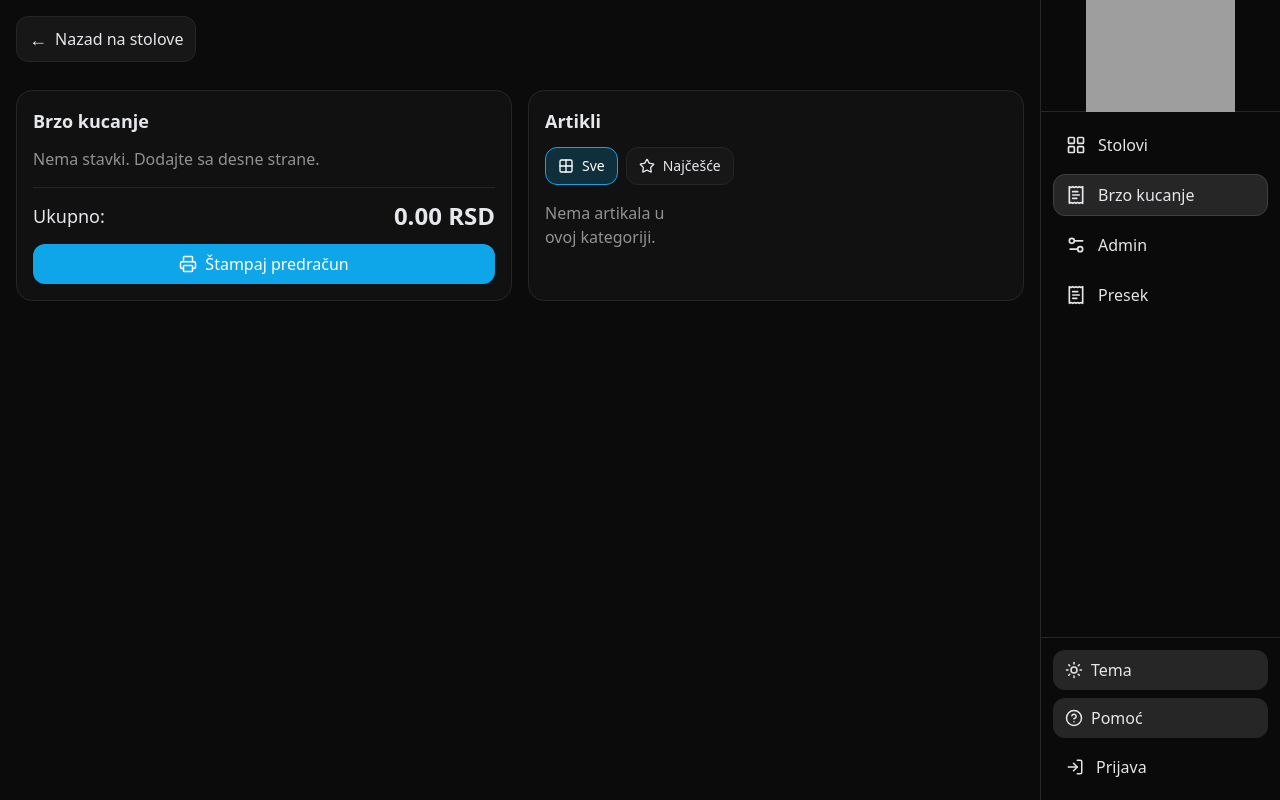
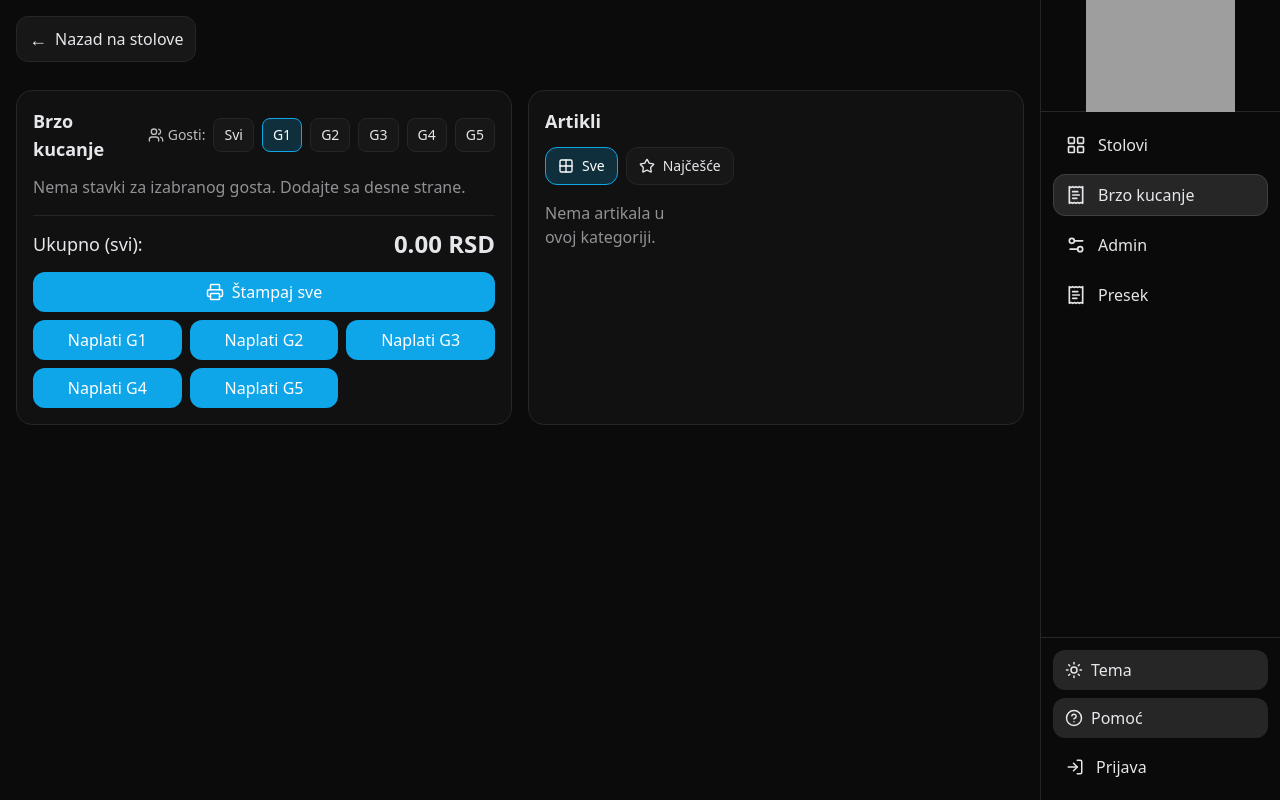
Before and after one commit to 123ris123/predracun, a React (Vite) app: page /pos in a window 1280 px wide. Built offline with nearby package versions, Linux system fonts and the light colour scheme; grey boxes are pictures that could not be loaded.

Commit message:
Add files via upload

```diff
--- a/src/pages/POS.jsx
+++ b/src/pages/POS.jsx
@@ -4,10 +4,13 @@ import { db, seedIfEmpty, ensureCategoryIcons, archiveOrder } from '../store/db.
 import { Card, Button } from '../components/UI.jsx'
 import { BackBar } from '../App.jsx'
 import * as Icons from 'lucide-react'
-import { Grid2X2, Star, Printer } from 'lucide-react'
+import { Grid2X2, Star, Printer, Users } from 'lucide-react'
 
 const TAB_ALL = -1
 const TAB_TOP = -2
+
+const GUEST_ALL = 0
+const MAX_GUESTS = 5
 
 function getIconByName(name){
   return Icons[name] || Icons.Utensils
@@ -164,7 +167,7 @@ function openPrint(html){
   w.focus()
 }
 
-/* === Split modal (lokalna komponenta) === */
+/* === Split modal (ostavljen — radi kao i ranije) === */
 function SplitModal({ open, onClose, sourceItems, products, onConfirm }){
   const [q, setQ] = useState(()=> {
     const m = new Map()
@@ -250,7 +253,7 @@ function SplitModal({ open, onClose, sourceItems, products, onConfirm }){
   )
 }
 
-/* === POS === */
+/* === POS sa gostima (G1–G5 + Svi) === */
 export default function POS(){
   const [params] = useSearchParams()
   const nav = useNavigate()
@@ -265,6 +268,7 @@ export default function POS(){
   const [topIds, setTopIds] = useState([])
 
   const [splitOpen, setSplitOpen] = useState(false)
+  const [activeGuest, setActiveGuest] = useState(1) // default G1
 
   useEffect(()=>{ (async ()=>{
     await seedIfEmpty()
@@ -293,20 +297,22 @@ export default function POS(){
     }
   })() },[tableId])
 
+  /* === Dodavanje/izmena artikala — sada sa guestId === */
   async function addItem(p){
+    const g = activeGuest || 1
     if (quickMode){
       setItems(prev=>{
-        const e = prev.find(x=>x.productId===p.id)
-        if (e) return prev.map(x=> x.productId===p.id ? {...x, qty: x.qty+1, priceEach: p.price} : x)
-        return [...prev, { id: crypto.randomUUID(), productId: p.id, qty: 1, priceEach: p.price }]
+        const e = prev.find(x=>x.productId===p.id && (x.guestId||1)===g)
+        if (e) return prev.map(x=> x.id===e.id ? {...x, qty: x.qty+1, priceEach: p.price, guestId: g } : x)
+        return [...prev, { id: crypto.randomUUID(), productId: p.id, qty: 1, priceEach: p.price, guestId: g }]
       })
       return
     }
-    const existing = await db.table('orderItems').where({ orderId, productId: p.id }).first()
+    const existing = await db.table('orderItems').where({ orderId, productId: p.id, guestId: g }).first()
     if (existing){
       await db.table('orderItems').update(existing.id, { qty: existing.qty + 1 })
     } else {
-      await db.table('orderItems').add({ orderId, productId: p.id, qty: 1, priceEach: p.price })
+      await db.table('orderItems').add({ orderId, productId: p.id, qty: 1, priceEach: p.price, guestId: g })
     }
     const it = await db.table('orderItems').where('orderId').equals(orderId).toArray()
     setItems(it)
@@ -339,8 +345,58 @@ export default function POS(){
     return products.filter(p => p.categoryId === activeTab)
   }, [products, activeTab, topIds])
 
-  /* ======== Štampa celog predračuna ======== */
-  async function printAndArchive(){
+  /* === Filtriranje stavki po gostu za prikaz na levoj strani === */
+  const visibleItems = useMemo(()=>{
+    if (activeGuest === GUEST_ALL) return items
+    return items.filter(i => (i.guestId||1) === activeGuest)
+  }, [items, activeGuest])
+
+  /* === Naplata gosta (arhiva + štampa samo njegovih stavki) === */
+  async function payGuest(g){
+    // skupi stavke izabranoj gostu
+    const list = quickMode
+      ? items.filter(i => (i.guestId||1) === g)
+      : await db.table('orderItems').where('orderId').equals(orderId).toArray().then(arr => arr.filter(i => (i.guestId||1)===g))
+
+    if (list.length === 0) return
+
+    // priprema za štampu
+    const mapped = list.map(it=>{
+      const p = products.find(x=>x.id===it.productId)
+      return { name: p?.name ?? 'Artikal', qty: it.qty, priceEach: it.priceEach ?? p?.price ?? 0 }
+    })
+    const totalNow = mapped.reduce((s,i)=> s + i.qty*i.priceEach, 0)
+
+    // arhiviraj kao zaseban order i ukloni samo ove stavke
+    const tempOrderId = await db.table('orders').add({ tableId: quickMode? null : tableId, status: 'open', createdAt: new Date().toISOString() })
+    for (const it of list){
+      await db.table('orderItems').add({ orderId: tempOrderId, productId: it.productId, qty: it.qty, priceEach: it.priceEach, guestId: (it.guestId||1) })
+    }
+    await archiveOrder(tempOrderId)
+
+    if (quickMode){
+      // obriši iz lokalnog state-a
+      setItems(prev => prev.filter(i => (i.guestId||1)!==g))
+    } else {
+      // obriši iz glavnog ordera u bazi
+      for (const it of list){
+        await db.table('orderItems').delete(it.id)
+      }
+      const it = await db.table('orderItems').where('orderId').equals(orderId).toArray()
+      setItems(it)
+    }
+
+    // štampa
+    const label = quickMode ? `G${g}` : `Sto #${tableId} — G${g}`
+    const shop = { name: 'Caffe Club M', place: 'Drinska 2, 15310 Ribari', logo: '/racun_logo.png' }
+    const now = new Date()
+    const meta = { title: `PREDRAČUN (G${g})`, datetime: formatDateTime(now), number: makePrebillNo(now, `G${g}`), refLeft: label }
+    const html = buildReceiptHTML({ shop, meta, items: mapped, total: totalNow, warning: 'OVO NIJE FISKALNI RAČUN', qrUrl: 'https://www.instagram.com/caffe_club_m/#' })
+    openPrint(html)
+  }
+
+  /* ======== Štampa celog predračuna (Svi) ======== */
+  async function printAndArchiveAll(){
     let list = items
     let label = quickMode ? 'Brzo kucanje' : `Sto #${tableId}`
 
@@ -348,43 +404,31 @@ export default function POS(){
       list = await db.table('orderItems').where('orderId').equals(orderId).toArray()
     }
 
+    if (list.length === 0) return
+
     const mapped = list.map(it=>{
       const p = products.find(x=>x.id===it.productId)
       return { name: p?.name ?? 'Artikal', qty: it.qty, priceEach: it.priceEach ?? p?.price ?? 0 }
     })
     const totalNow = mapped.reduce((s,i)=> s + i.qty*i.priceEach, 0)
 
-    // arhiva
-    if (items.length > 0){
+    // arhiva svega
     if (quickMode){
       const id = await db.table('orders').add({ tableId: null, status: 'open', createdAt: new Date().toISOString() })
-        for (const it of items){
-          await db.table('orderItems').add({ orderId: id, productId: it.productId, qty: it.qty, priceEach: it.priceEach })
+      for (const it of list){
+        await db.table('orderItems').add({ orderId: id, productId: it.productId, qty: it.qty, priceEach: it.priceEach, guestId: (it.guestId||1) })
       }
       await archiveOrder(id)
       setItems([])
     } else {
       await archiveOrder(orderId)
     }
-    }
 
-    const shop = {
-      name: 'Caffe Club M',
-      place: 'Drinska 2, 15310 Ribari',
-      logo: '/racun_logo.png'
-    }
-    const meta = {
-      title: 'PREDRAČUN',
-      datetime: formatDateTime(new Date()),
-      number: makePrebillNo(new Date()),
-      refLeft: label
-    }
+    const shop = { name: 'Caffe Club M', place: 'Drinska 2, 15310 Ribari', logo: '/racun_logo.png' }
+    const meta = { title: 'PREDRAČUN', datetime: formatDateTime(new Date()), number: makePrebillNo(new Date()), refLeft: label }
 
     const html = buildReceiptHTML({
-      shop,
-      meta,
-      items: mapped,
-      total: totalNow,
+      shop, meta, items: mapped, total: totalNow,
       warning: 'OVO NIJE FISKALNI RAČUN',
       qrUrl: 'https://www.instagram.com/caffe_club_m/#'
     })
@@ -393,16 +437,13 @@ export default function POS(){
     if (!quickMode) nav('/')
   }
 
-  /* ======== Štampa dela (split) – samo selektovane stavke ======== */
+  /* ======== Split (deo) – ostavljeno iz prethodne verzije ======== */
   async function handleSplitConfirm(picked){
-    // picked: [{ itemId, productId, qty, priceEach }]
     if (!picked || picked.length===0){ setSplitOpen(false); return }
 
-    // Pripremi mapu qty za smanjenje
     const reduceById = new Map()
     picked.forEach(p => reduceById.set(p.itemId, p.qty))
 
-    // Izračun i priprema linija za print
     const mapped = picked.map(p => {
       const prod = products.find(x=>x.id===p.productId)
       const name = prod?.name ?? 'Artikal'
@@ -410,7 +451,6 @@ export default function POS(){
     })
     const totalNow = mapped.reduce((s,i)=> s + i.qty*i.priceEach, 0)
 
-    // Arhiviraj kao poseban order, ali ne zatvaraj sto (ostaje otvoren)
     let tempOrderId
     if (quickMode){
       tempOrderId = await db.table('orders').add({ tableId: null, status: 'open', createdAt: new Date().toISOString() })
@@ -418,7 +458,6 @@ export default function POS(){
         await db.table('orderItems').add({ orderId: tempOrderId, productId: p.productId, qty: p.qty, priceEach: p.priceEach })
       }
       await archiveOrder(tempOrderId)
-      // smanji u lokalnom stanju
       setItems(prev=>{
         return prev.map(it=>{
           const dec = reduceById.get(it.id) || 0
@@ -432,7 +471,6 @@ export default function POS(){
         await db.table('orderItems').add({ orderId: tempOrderId, productId: p.productId, qty: p.qty, priceEach: p.priceEach })
       }
       await archiveOrder(tempOrderId)
-      // smanji na glavnom orderu
       for (const p of picked){
         const row = await db.table('orderItems').get(p.itemId)
         if (!row) continue
@@ -447,28 +485,11 @@ export default function POS(){
       setItems(it)
     }
 
-    // Štampa samo izabrani deo
     const label = quickMode ? 'Brzo kucanje — DEO' : `Sto #${tableId} — DEO`
-    const shop = {
-      name: 'Caffe Club M',
-      place: 'Drinska 2, 15310 Ribari',
-      logo: '/racun_logo.png'
-    }
+    const shop = { name: 'Caffe Club M', place: 'Drinska 2, 15310 Ribari', logo: '/racun_logo.png' }
     const now = new Date()
-    const meta = {
-      title: 'PREDRAČUN (DEO)',
-      datetime: formatDateTime(now),
-      number: makePrebillNo(now, 'DEO'),
-      refLeft: label
-    }
-    const html = buildReceiptHTML({
-      shop,
-      meta,
-      items: mapped,
-      total: totalNow,
-      warning: 'OVO NIJE FISKALNI RAČUN',
-      qrUrl: 'https://www.instagram.com/caffe_club_m/#'
-    })
+    const meta = { title: 'PREDRAČUN (DEO)', datetime: formatDateTime(now), number: makePrebillNo(now, 'DEO'), refLeft: label }
+    const html = buildReceiptHTML({ shop, meta, items: mapped, total: totalNow, warning: 'OVO NIJE FISKALNI RAČUN', qrUrl: 'https://www.instagram.com/caffe_club_m/#' })
     openPrint(html)
 
     setSplitOpen(false)
@@ -479,6 +500,17 @@ export default function POS(){
     setItems([])
   }
 
+  /* --- pomoćne agregacije po gostima (za dugmad naplate) --- */
+  const qtyByGuest = useMemo(()=>{
+    const m = new Map()
+    for (let g=1; g<=MAX_GUESTS; g++) m.set(g, 0)
+    for (const i of items){
+      const g = i.guestId || 1
+      m.set(g, (m.get(g)||0) + i.qty)
+    }
+    return m
+  }, [items])
+
   return (
     <div className="max-w-7xl mx-auto p-4 grid md:grid-cols-2 gap-4">
       <div className="md:col-span-2">
@@ -486,28 +518,55 @@ export default function POS(){
       </div>
 
       <Card className="order-2 md:order-1">
-        <div className="text-lg font-semibold mb-3">
+        <div className="flex items-center justify-between mb-3">
+          <div className="text-lg font-semibold">
             {quickMode ? 'Brzo kucanje' : `Sto #${tableId}`}
+          </div>
+          {/* Guest switcher */}
+          <div className="flex items-center gap-2">
+            <span className="text-sm opacity-80 hidden sm:inline-flex items-center gap-1"><Users size={16}/>Gosti:</span>
+            <GuestBtn active={activeGuest===GUEST_ALL} onClick={()=>setActiveGuest(GUEST_ALL)}>Svi</GuestBtn>
+            {Array.from({length: MAX_GUESTS}).map((_,idx)=>{
+              const g = idx+1
+              const count = qtyByGuest.get(g) || 0
+              return (
+                <GuestBtn key={g} active={activeGuest===g} onClick={()=>setActiveGuest(g)}>
+                  G{g}{count>0 ? ` (${count})` : ''}
+                </GuestBtn>
+              )
+            })}
+          </div>
         </div>
 
         <div className="space-y-2 max-h-[60vh] overflow-auto pr-1 no-scrollbar">
-          {items.map(i=> (
+          {visibleItems.map(i=> (
             <ItemRow key={i.id} item={i} onDec={()=>changeQty(i,-1)} onInc={()=>changeQty(i,1)} products={products} />
           ))}
-          {items.length===0 && <div className="opacity-60">Nema stavki. Dodajte sa desne strane.</div>}
+          {visibleItems.length===0 && <div className="opacity-60">Nema stavki za izabranog gosta. Dodajte sa desne strane.</div>}
         </div>
 
         <div className="mt-4 border-t border-neutral-200/70 dark:border-neutral-800 pt-3 flex items-center justify-between">
-          <div className="text-lg">Ukupno:</div>
+          <div className="text-lg">Ukupno (svi):</div>
           <div className="text-2xl font-bold">{total.toFixed(2)} RSD</div>
         </div>
 
-        {/* Dugmad */}
+        {/* Dugmad naplate */}
         {quickMode ? (
           <div className="mt-3 grid grid-cols-1 gap-2">
-            <Button onClick={printAndArchive} className="w-full touch-btn flex items-center justify-center gap-2">
-              <Printer size={18}/> Štampaj predračun
+            <Button onClick={printAndArchiveAll} className="w-full touch-btn flex items-center justify-center gap-2">
+              <Printer size={18}/> Štampaj sve
             </Button>
+            <div className="grid grid-cols-2 md:grid-cols-3 gap-2">
+              {Array.from({length: MAX_GUESTS}).map((_,idx)=>{
+                const g = idx+1
+                const disabled = (qtyByGuest.get(g)||0)===0
+                return (
+                  <Button key={g} onClick={()=>payGuest(g)} disabled={disabled} className="w-full bg-amber-600 hover:bg-amber-700 touch-btn">
+                    Naplati G{g}
+                  </Button>
+                )
+              })}
+            </div>
             {items.length>0 && (
               <Button onClick={()=>setSplitOpen(true)} className="w-full bg-neutral-700 hover:bg-neutral-600 touch-btn">
                 Podeli račun (deo)
@@ -515,14 +574,24 @@ export default function POS(){
             )}
           </div>
         ) : (
-          <div className="mt-3 grid grid-cols-3 gap-2">
-            <Button onClick={printAndArchive} className="w-full touch-btn flex items-center justify-center gap-2 col-span-2">
-              <Printer size={18}/> Štampaj predračun
+          <div className="mt-3 grid gap-2"
+               style={{gridTemplateColumns:'repeat(6, minmax(0,1fr))'}}>
+            <Button onClick={printAndArchiveAll} className="col-span-3 md:col-span-3 touch-btn flex items-center justify-center gap-2">
+              <Printer size={18}/> Štampaj sve
             </Button>
-            <Button onClick={()=>setSplitOpen(true)} className="w-full bg-amber-600 hover:bg-amber-700 touch-btn">
-              Podeli račun
+            {Array.from({length: MAX_GUESTS}).map((_,idx)=>{
+              const g = idx+1
+              const disabled = (qtyByGuest.get(g)||0)===0
+              return (
+                <Button key={g} onClick={()=>payGuest(g)} disabled={disabled} className="touch-btn bg-amber-600 hover:bg-amber-700">
+                  G{g}
                 </Button>
-            <Button onClick={saveAndBack} className="w-full bg-neutral-700 hover:bg-neutral-600 touch-btn col-span-3">
+              )
+            })}
+            <Button onClick={()=>setSplitOpen(true)} className="col-span-6 bg-neutral-700 hover:bg-neutral-600 touch-btn">
+              Podeli račun (deo)
+            </Button>
+            <Button onClick={saveAndBack} className="col-span-6 bg-neutral-700 hover:bg-neutral-600 touch-btn">
               Sačuvaj / Nazad
             </Button>
           </div>
@@ -532,6 +601,7 @@ export default function POS(){
       <Card className="order-1 md:order-2">
         <div className="text-lg font-semibold mb-3">Artikli</div>
 
+        {/* Tabovi kategorija */}
         <div className="flex flex-wrap gap-2 pb-2">
           <TabBtn active={activeTab===TAB_ALL} onClick={()=>setActiveTab(TAB_ALL)} icon={<Grid2X2 size={16}/>}>Sve</TabBtn>
           <TabBtn active={activeTab===TAB_TOP} onClick={()=>setActiveTab(TAB_TOP)} icon={<Star size={16}/>}>Najčešće</TabBtn>
@@ -545,6 +615,7 @@ export default function POS(){
           })}
         </div>
 
+        {/* GRID artikala */}
         <div className="grid sm:grid-cols-2 lg:grid-cols-3 gap-2 mt-2">
           {filteredProducts.map(p=>(
             <button
@@ -554,6 +625,7 @@ export default function POS(){
             >
               <div className="font-semibold text-[15px]">{p.name}</div>
               <div className="text-sm opacity-70 mt-1">{p.price.toFixed(2)} RSD</div>
+              <div className="mt-1 text-[11px] opacity-70">→ upis za <b>G{activeGuest||1}</b></div>
             </button>
           ))}
           {filteredProducts.length===0 && (
@@ -571,6 +643,22 @@ export default function POS(){
         onConfirm={handleSplitConfirm}
       />
     </div>
+  )
+}
+
+/* ---- UI helpers ---- */
+function GuestBtn({active, onClick, children}){
+  return (
+    <button
+      onClick={onClick}
+      className={`px-2.5 py-1.5 rounded-lg text-sm border transition touch-btn
+        ${active
+          ? 'bg-brand/20 border-brand text-neutral-900 dark:text-white'
+          : 'bg-[var(--surface)] border-neutral-200/80 hover:border-brand dark:bg-neutral-900 dark:border-neutral-800'
+        }`}
+    >
+      {children}
+    </button>
   )
 }
 
@@ -593,11 +681,12 @@ function ItemRow({item, onInc, onDec, products}){
   const p = products.find(x=>x.id===item.productId)
   const name = p?.name ?? 'Artikal'
   const price = item.priceEach ?? p?.price ?? 0
+  const g = item.guestId || 1
   return (
     <div className="flex items-center justify-between border border-neutral-200/80 dark:border-neutral-800 rounded-2xl px-3 py-2 transition bg-[var(--surface)]">
       <div>
         <div className="font-medium">{name}</div>
-        <div className="text-xs opacity-70">{price.toFixed(2)} RSD</div>
+        <div className="text-xs opacity-70">{price.toFixed(2)} RSD &middot; <span className="inline-flex items-center gap-1 px-1.5 py-0.5 rounded bg-neutral-100 dark:bg-neutral-800 border border-neutral-200 dark:border-neutral-700">G{g}</span></div>
       </div>
       <div className="flex items-center gap-2">
         <button onClick={onDec} className="px-3 py-2 rounded-xl bg-neutral-100 hover:bg-neutral-200 border border-neutral-200/80 dark:bg-neutral-800 dark:hover:bg-neutral-700 dark:border-neutral-800 touch-btn transition">−</button>
```
Lines whose indentation alone changed are shown as unchanged.
